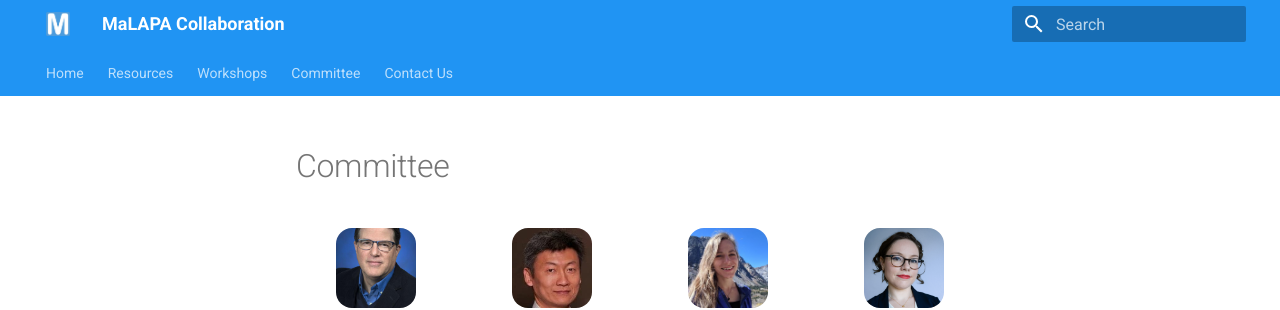
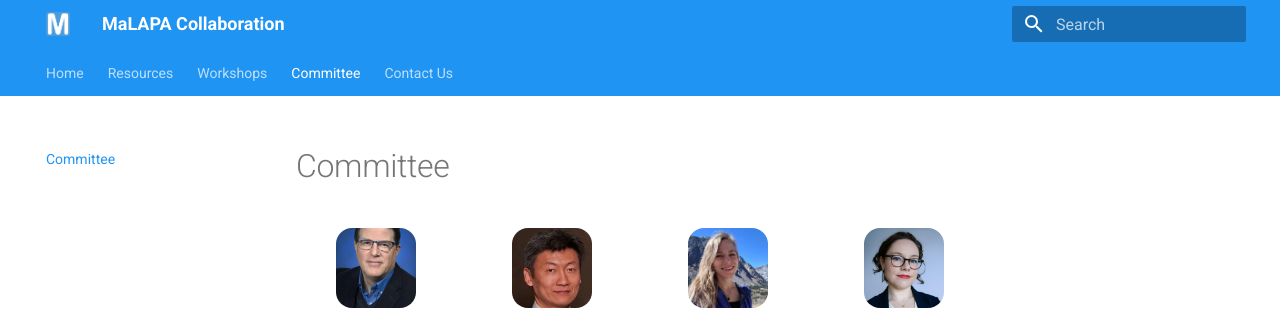
Before and after one commit to MALAPA-Collab/MALAPA-Collab.github.io, an MkDocs documentation site: the page built from docs/committee.md, in a window 1280 px wide. Shown: the top 310 px of the page. Built offline with MkDocs 1.6.1 and Material for MkDocs 9.7.7, drawn with Linux system fonts in a browser that asks for light colours.

Commit message:
adding extra_css to mkdocs.yml

```diff
--- a/mkdocs.yml
+++ b/mkdocs.yml
@@ -24,7 +24,8 @@
     - navigation.search.suggest.index
     - navigation.search.suggest.highlight
     - navigation.search.suggest.share
-
+extra_css:
+  - assets/css/styles.css
 nav:
   - Home: index.md
   - Resources:
@@ -33,5 +34,5 @@
       - Publications: resources/publications.md
       - Software: resources/software.md
   - Workshops: workshops.md
-  - Committee: committee.html
+  - Committee: committee.md
   - Contact Us: contact.md
```
